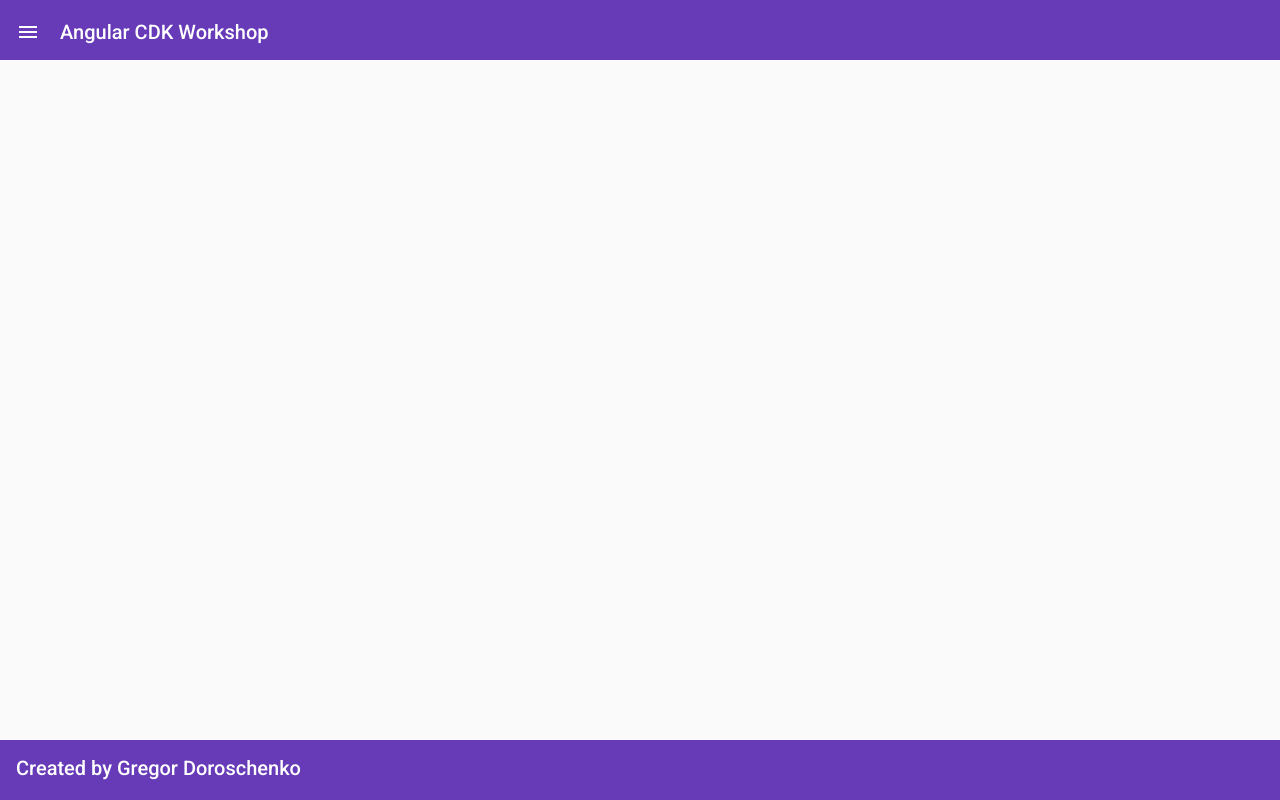
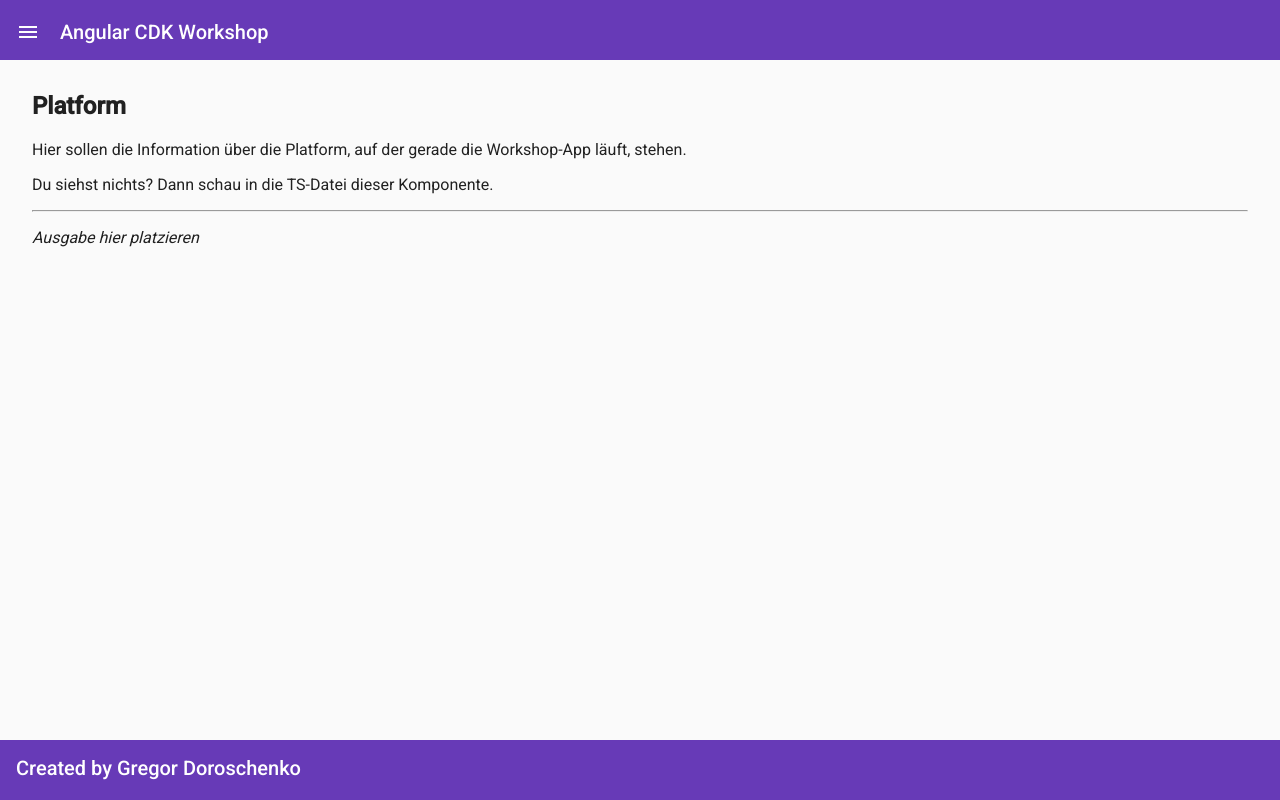
Before and after one commit to ngx-training/angular-cdk-workshop, an Angular app: page /platform in a window 1280 px wide. Before the commit this address led to /. Built offline with nearby package versions, Linux system fonts and the light colour scheme.

Commit message:
add platform example

```diff
--- a/src/app/app-routing.module.ts
+++ b/src/app/app-routing.module.ts
@@ -1,6 +1,7 @@
 import { NgModule } from '@angular/core';
 import { Routes, RouterModule } from '@angular/router';
 import { WelcomeComponent } from './welcome/welcome.component';
+import { CdkPlatformComponent } from './cdk-platform/cdk-platform.component';
 
 
 export const routes: Routes = [
@@ -12,6 +13,10 @@ export const routes: Routes = [
   {
     path: 'welcome',
     component: WelcomeComponent
+  },
+  {
+    path: 'platform',
+    component: CdkPlatformComponent
   }
 ];
 
--- a/src/app/app.module.ts
+++ b/src/app/app.module.ts
@@ -10,12 +10,14 @@ import { MatIconModule } from '@angular/material/icon';
 import { MatListModule } from '@angular/material/list';
 import { WelcomeComponent } from './welcome/welcome.component';
 import { NavigationComponent } from './navigation/navigation.component';
+import { CdkPlatformComponent } from './cdk-platform/cdk-platform.component';
 
 @NgModule({
   declarations: [
     AppComponent,
     WelcomeComponent,
-    NavigationComponent
+    NavigationComponent,
+    CdkPlatformComponent
   ],
   imports: [
     BrowserModule,
--- /dev/null
+++ b/src/app/cdk-platform/cdk-platform.component.html
@@ -0,0 +1,7 @@
+<div class="cdk-platform">
+  <h2>Platform</h2>
+  <p>Hier sollen die Information über die Platform, auf der gerade die Workshop-App läuft, stehen.</p>
+  <p>Du siehst nichts? Dann schau in die TS-Datei dieser Komponente.</p>
+  <hr>
+  <p><i>Ausgabe hier platzieren</i></p>
+</div>
--- /dev/null
+++ b/src/app/cdk-platform/cdk-platform.component.scss
@@ -0,0 +1,3 @@
+.cdk-platform {
+  margin: 2em;
+}
--- /dev/null
+++ b/src/app/cdk-platform/cdk-platform.component.ts
@@ -0,0 +1,22 @@
+import { Component, OnInit } from '@angular/core';
+import {
+  getSupportedInputTypes,
+  Platform,
+  supportsPassiveEventListeners,
+  supportsScrollBehavior
+} from '@angular/cdk/platform';
+
+@Component({
+  selector: 'app-cdk-platform',
+  templateUrl: './cdk-platform.component.html',
+  styleUrls: ['./cdk-platform.component.scss']
+})
+export class CdkPlatformComponent {
+
+  supportedInputTypes = getSupportedInputTypes();
+  supportsPassiveEventListeners = supportsPassiveEventListeners();
+  supportsScrollBehavior = supportsScrollBehavior();
+
+  constructor(public platform: Platform) { }
+
+}
--- a/src/app/navigation/navigation.component.ts
+++ b/src/app/navigation/navigation.component.ts
@@ -16,6 +16,10 @@ export class NavigationComponent {
     {
       name: 'Welcome',
       path: 'welcome'
+    },
+    {
+      name: 'Platform',
+      path: 'platform'
     }
   ];
 
```
